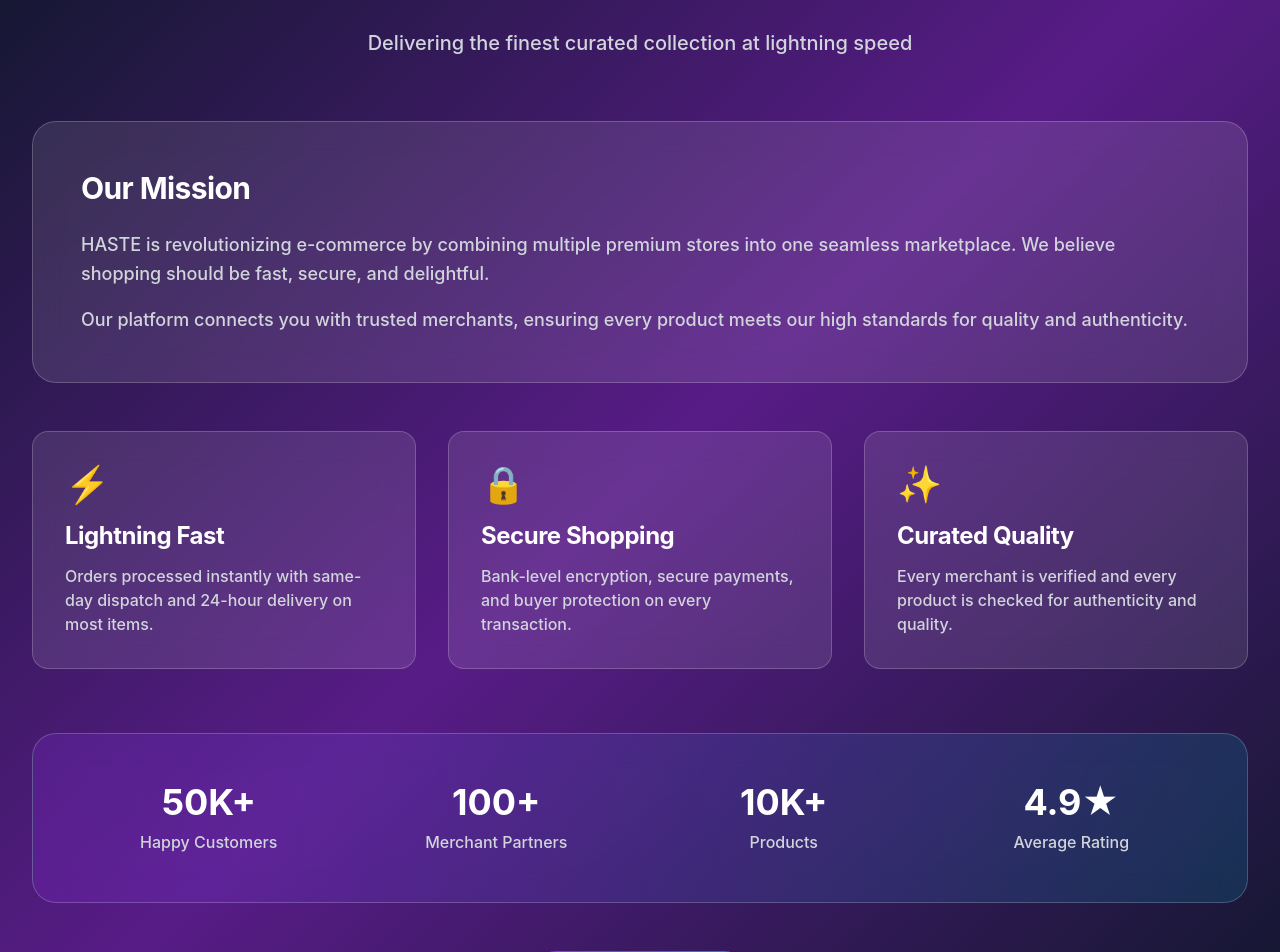
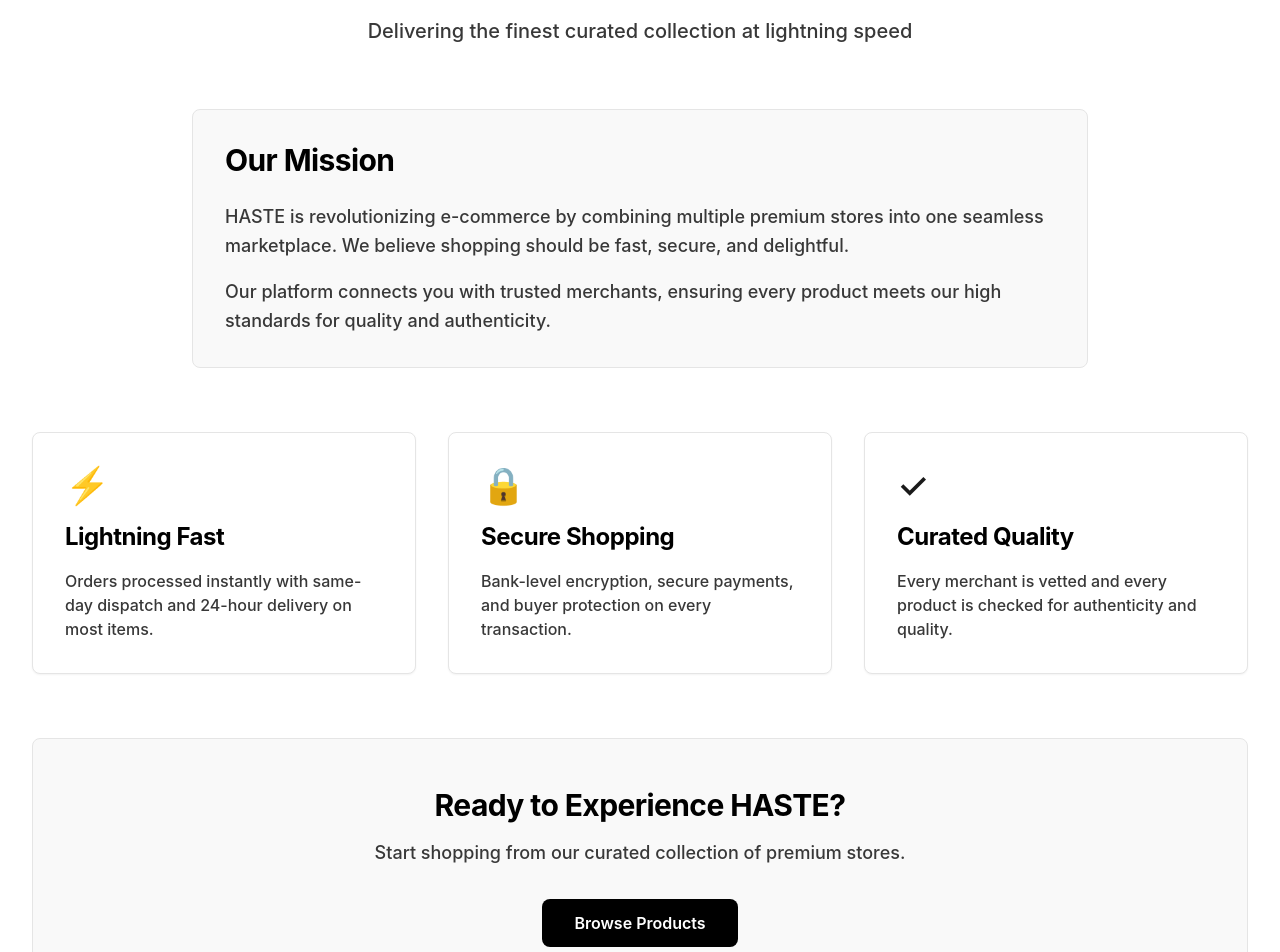
Before and after one commit to AWM-Deeper/medusa-storefront, a Next.js app: page /about in a window 1280 px wide. Shown: the part 180-1132 px from the top of the page. Built offline with nearby package versions, Linux system fonts and the light colour scheme.

Commit message:
redesign: update About page to clean white/black design

```diff
--- a/app/about/page.tsx
+++ b/app/about/page.tsx
@@ -1,84 +1,69 @@
-import React from 'react';
-import Link from 'next/link';
+import React from "react";
+import Link from "next/link";
 
 export default function AboutPage() {
   return (
-    <div className="min-h-screen bg-gradient-to-br from-slate-900 via-purple-900 to-slate-900">
+    <div className="min-h-screen bg-white">
       <div className="max-w-7xl mx-auto px-4 sm:px-6 lg:px-8 py-16">
+        {/* Header Section */}
         <div className="text-center mb-16">
-          <h1 className="text-6xl font-bold text-white mb-6">
-            About <span className="text-transparent bg-clip-text bg-gradient-to-r from-cyan-400 to-purple-400">HASTE</span>
+          <h1 className="text-5xl font-bold text-black mb-6">
+            About <span className="text-gray-800">HASTE</span>
           </h1>
-          <p className="text-xl text-gray-300 max-w-3xl mx-auto">
+          <p className="text-xl text-gray-700 max-w-3xl mx-auto">
             Delivering the finest curated collection at lightning speed
           </p>
         </div>
 
-        <div className="bg-white/10 backdrop-blur-lg rounded-3xl p-12 mb-12 border border-white/20">
-          <h2 className="text-3xl font-bold text-white mb-6">Our Mission</h2>
-          <p className="text-lg text-gray-300 leading-relaxed mb-4">
+        {/* Mission Section */}
+        <div className="max-w-4xl mx-auto mb-16 p-8 bg-gray-50 rounded-lg border border-gray-200">
+          <h2 className="text-3xl font-bold text-black mb-6">Our Mission</h2>
+          <p className="text-lg text-gray-700 leading-relaxed mb-4">
             HASTE is revolutionizing e-commerce by combining multiple premium stores into one seamless marketplace.
             We believe shopping should be fast, secure, and delightful.
           </p>
-          <p className="text-lg text-gray-300 leading-relaxed">
+          <p className="text-lg text-gray-700 leading-relaxed">
             Our platform connects you with trusted merchants, ensuring every product meets our high standards
             for quality and authenticity.
           </p>
         </div>
 
-        <div className="grid md:grid-cols-2 lg:grid-cols-3 gap-8 mb-16">
-          <div className="bg-white/10 backdrop-blur-lg rounded-2xl p-8 border border-white/20">
+        {/* Values Grid */}
+        <div className="grid grid-cols-1 md:grid-cols-3 gap-8 mb-16">
+          <div className="p-8 bg-white rounded-lg border border-gray-200 shadow-sm hover:shadow-md transition-shadow">
             <div className="text-4xl mb-4">⚡</div>
-            <h3 className="text-2xl font-bold text-white mb-3">Lightning Fast</h3>
-            <p className="text-gray-300">
+            <h3 className="text-2xl font-bold text-black mb-4">Lightning Fast</h3>
+            <p className="text-gray-700">
               Orders processed instantly with same-day dispatch and 24-hour delivery on most items.
             </p>
           </div>
 
-          <div className="bg-white/10 backdrop-blur-lg rounded-2xl p-8 border border-white/20">
+          <div className="p-8 bg-white rounded-lg border border-gray-200 shadow-sm hover:shadow-md transition-shadow">
             <div className="text-4xl mb-4">🔒</div>
-            <h3 className="text-2xl font-bold text-white mb-3">Secure Shopping</h3>
-            <p className="text-gray-300">
+            <h3 className="text-2xl font-bold text-black mb-4">Secure Shopping</h3>
+            <p className="text-gray-700">
               Bank-level encryption, secure payments, and buyer protection on every transaction.
             </p>
           </div>
 
-          <div className="bg-white/10 backdrop-blur-lg rounded-2xl p-8 border border-white/20">
-            <div className="text-4xl mb-4">✨</div>
-            <h3 className="text-2xl font-bold text-white mb-3">Curated Quality</h3>
-            <p className="text-gray-300">
-              Every merchant is verified and every product is checked for authenticity and quality.
+          <div className="p-8 bg-white rounded-lg border border-gray-200 shadow-sm hover:shadow-md transition-shadow">
+            <div className="text-4xl mb-4">✓</div>
+            <h3 className="text-2xl font-bold text-black mb-4">Curated Quality</h3>
+            <p className="text-gray-700">
+              Every merchant is vetted and every product is checked for authenticity and quality.
             </p>
           </div>
         </div>
 
-        <div className="bg-gradient-to-r from-purple-600/20 to-cyan-600/20 backdrop-blur-lg rounded-3xl p-12 mb-12 border border-white/20">
-          <div className="grid grid-cols-2 md:grid-cols-4 gap-8 text-center">
-            <div>
-              <div className="text-4xl font-bold text-white mb-2">50K+</div>
-              <div className="text-gray-300">Happy Customers</div>
-            </div>
-            <div>
-              <div className="text-4xl font-bold text-white mb-2">100+</div>
-              <div className="text-gray-300">Merchant Partners</div>
-            </div>
-            <div>
-              <div className="text-4xl font-bold text-white mb-2">10K+</div>
-              <div className="text-gray-300">Products</div>
-            </div>
-            <div>
-              <div className="text-4xl font-bold text-white mb-2">4.9★</div>
-              <div className="text-gray-300">Average Rating</div>
-            </div>
-          </div>
-        </div>
-
-        <div className="text-center">
+        {/* Call to Action */}
+        <div className="text-center py-12 bg-gray-50 rounded-lg border border-gray-200">
+          <h2 className="text-3xl font-bold text-black mb-4">Ready to Experience HASTE?</h2>
+          <p className="text-lg text-gray-700 mb-8">Start shopping from our curated collection of premium stores.</p>
           <Link
             href="/"
-            className="inline-block px-12 py-4 bg-gradient-to-r from-purple-600 to-cyan-600 text-white text-lg font-semibold rounded-full hover:shadow-2xl hover:scale-105 transition-all duration-300"
+            className="inline-block px-8 py-3 bg-black text-white font-semibold rounded-lg hover:bg-gray-800 transition-colors"
           >
-            Start Shopping
+            Browse Products
           </Link>
         </div>
       </div>
```
